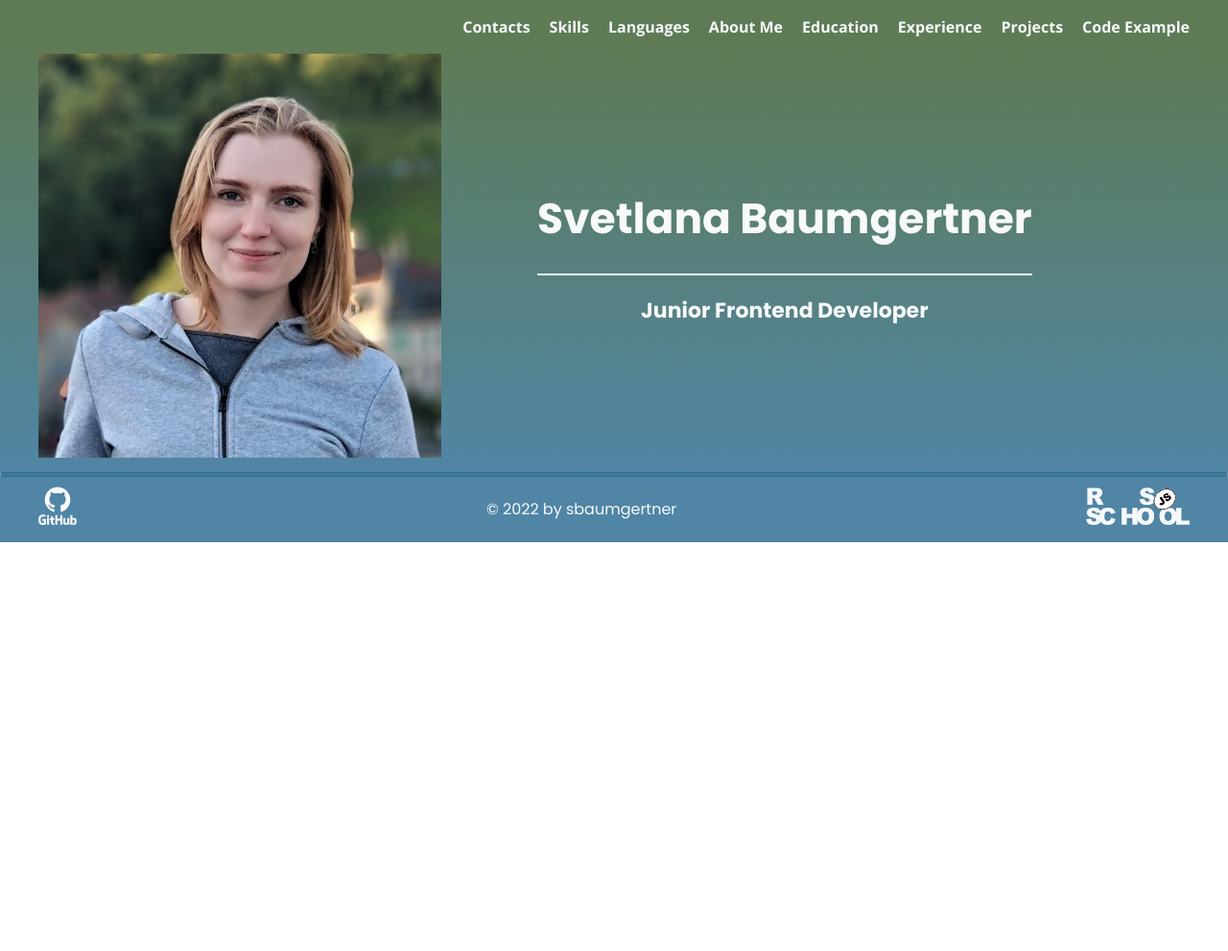
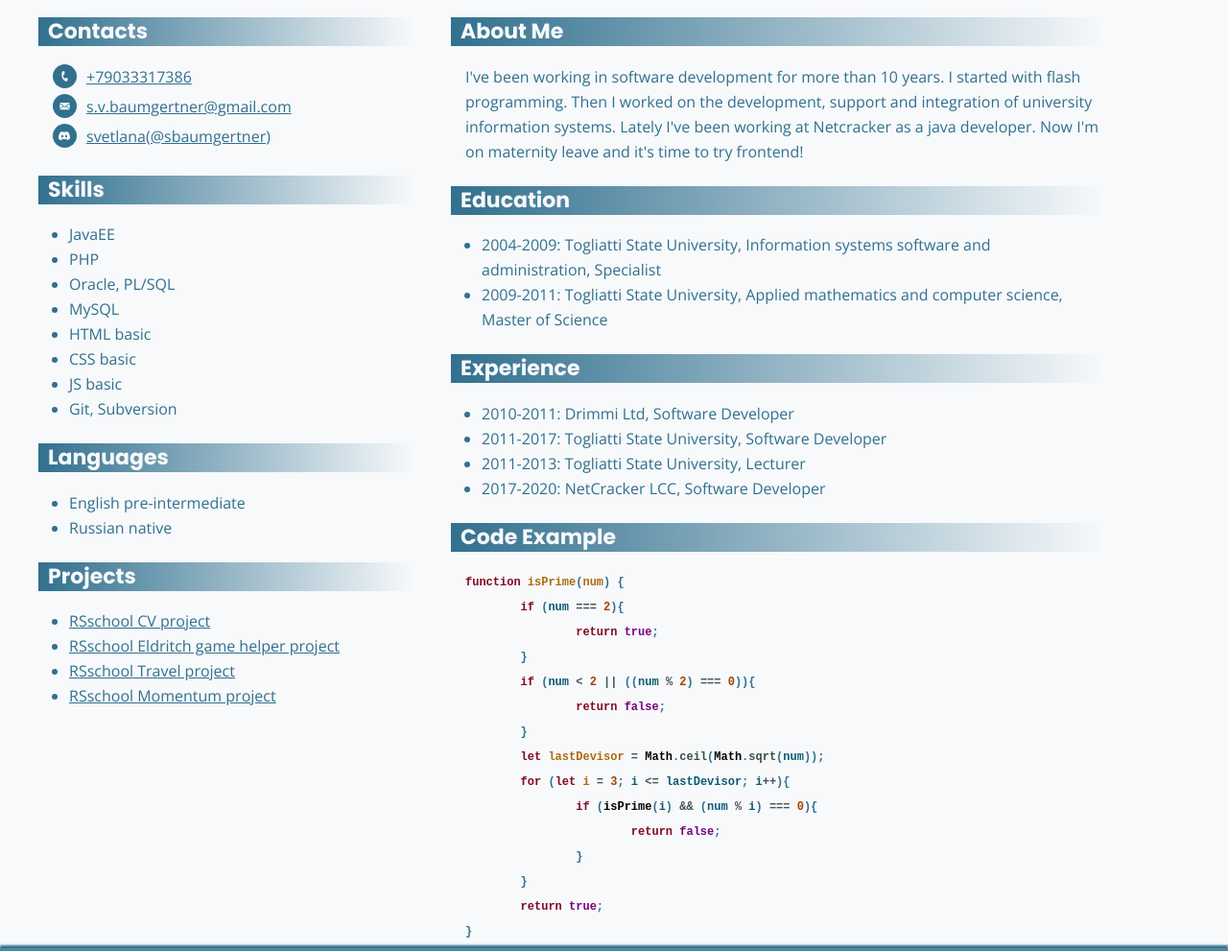
Before and after one commit to sbaumgertner/rsschool-cv, a website: page index.html in a window 1280 px wide. Shown: the top 991 px of the page at 96% size. Before the commit the page ends 800 px from the top, so only its background shows below. Drawn offline with nearby package versions, Linux system fonts and the light colour scheme.

```diff
--- a/index.html
+++ b/index.html
@@ -11,32 +11,130 @@
 		<link rel="icon" href="assets/img/web.ico">
 	</head>
 	<body>
-		<header class="header">
-			<div class="wrapper header__wrapper">
-				<nav class="header__navigation">
-					<ul class="navigation">
-						<li class="navigation__item"><a href="#contacts" class="navigation__link">Contacts</a></li>
-						<li class="navigation__item"><a href="#skills" class="navigation__link">Skills</a></li>
-						<li class="navigation__item"><a href="#languages" class="navigation__link">Languages</a></li>
-						<li class="navigation__item"><a href="#about-me" class="navigation__link">About Me</a></li>
-						<li class="navigation__item"><a href="#education" class="navigation__link">Education</a></li>
-						<li class="navigation__item"><a href="#experience" class="navigation__link">Experience</a></li>
-						<li class="navigation__item"><a href="#projects" class="navigation__link">Projects</a></li>
-						<li class="navigation__item"><a href="#code" class="navigation__link">Code Example</a></li>
-					</ul>
-				</nav>
-			</div>
-		</header>
-		<section class="profile">
-			<div class="wrapper profile__wrapper">
-				<img src="assets/img/ava2.jpg" class="profile__photo" alt="photo">
-				<div class="profile__title">
-					<h1>Svetlana Baumgertner</h1>
-					<hr class="profile__line">
-					<h3>Junior Frontend Developer</h3>
+		<main class="main">
+			<div class="wrapper main__wrapper">
+				<div class="left">
+					<section class="contacts" id="contacts">
+						<h2 class="section-title">Contacts</h2>
+						<div class="section-content">
+							<ul>
+								<li class="contacts__item">
+									<object type="image/svg+xml" data="./assets/img/ico_phone.svg">
+										Your browser does not support SVG
+									</object>
+									<a href="tel:+79033317386" class="li-link contacts__link">
+										+79033317386
+									</a>
+								</li>
+								<li class="contacts__item">
+									<object type="image/svg+xml" data="./assets/img/ico_mail.svg">
+										Your browser does not support SVG
+									</object>
+									<a href="mailto:s.v.baumgertner@gmail.com" class="li-link contacts__link">
+										s.v.baumgertner@gmail.com
+									</a>
+								</li>
+								<li class="contacts__item">
+									<object type="image/svg+xml" data="./assets/img/ico_discord.svg">
+										Your browser does not support SVG
+									</object>
+									<a href="https://discordapp.com/users/862428185937707039" class="li-link contacts__link">
+										svetlana(@sbaumgertner)
+									</a>
+								</li>
+							</ul>
+						</div>
+					</section>
+					<section class="skills" id="skills">
+						<h2 class="section-title">Skills</h2>
+						<div class="section-content">
+							<ul class="content-ul">
+								<li class="content-li">JavaEE</li>
+								<li class="content-li">PHP</li>
+								<li class="content-li">Oracle, PL/SQL</li>
+								<li class="content-li">MySQL</li>
+								<li class="content-li">HTML basic</li>
+								<li class="content-li">CSS basic</li>
+								<li class="content-li">JS basic</li>
+								<li class="content-li">Git, Subversion</li>
+							</ul>
+						</div>
+					</section>
+					<section class="languages" id="languages">
+						<h2 class="section-title">Languages</h2>
+						<div class="section-content">
+							<ul class="content-ul">
+								<li class="content-li">English pre-intermediate</li>
+								<li class="content-li">Russian native</li>
+							</ul>
+						</div>
+					</section>
+					<section class="projects" id="projects">
+						<h2 class="section-title">Projects</h2>
+						<div class="section-content">
+							<ul class="content-ul">
+								<li class="content-li"><a class="li-link" href="https://sbaumgertner.github.io/rsschool-cv/">RSschool CV project</a></li>
+								<li class="content-li"><a class="li-link" href="https://sbaumgertner.github.io/codejam-eldritch/">RSschool Eldritch game helper project</a></li>
+								<li class="content-li"><a class="li-link" href="https://rolling-scopes-school.github.io/sbaumgertner-JSFEPRESCHOOL2022Q2/travel/">RSschool Travel project</a></li>
+								<li class="content-li"><a class="li-link" href="https://rolling-scopes-school.github.io/sbaumgertner-JSFEPRESCHOOL2022Q2/momentum/">RSschool Momentum project</a></li>
+							</ul>
+						</div>
+					</section>
+				</div>
+				<div class="right">
+						<section class="about-me" id="about-me">
+							<h2 class="section-title">About Me</h2>
+							<div class="section-content">
+								I've been working in software development for more than 10 years.
+								 I started with flash programming. Then I worked on the development,
+								 support and integration of university information systems.
+								 Lately I've been working at Netcracker as a java developer.
+								 Now I'm on maternity leave and it's time to try frontend!
+							</div>
+						</section>
+						<section class="education" id="education">
+							<h2 class="section-title">Education</h2>
+							<div class="section-content">
+								<ul class="content-ul">
+									<li class="content-li">2004-2009: Togliatti State University, Information systems software and administration, Specialist</li>
+									<li class="content-li">2009-2011: Togliatti State University, Applied mathematics and computer science, Master of Science</li>
+								</ul>
+							</div>
+						</section>
+						<section class="experience" id="experience">
+							<h2 class="section-title">Experience</h2>
+							<div class="section-content">
+								<ul class="content-ul">
+									<li class="content-li">2010-2011: Drimmi Ltd, Software Developer</li>
+									<li class="content-li">2011-2017: Togliatti State University, Software Developer</li>
+									<li class="content-li">2011-2013: Togliatti State University, Lecturer</li>
+									<li class="content-li">2017-2020: NetCracker LCC, Software Developer</li>
+								</ul>
+							</div>
+						</section>
+						<section class="section" id="code">
+							<h2 class="section-title">Code Example</h2>
+							<div class="section-content">
+<pre><code class="code" data-language="javascript"><span class="cm-keyword">function</span> <span class="cm-def">isPrime</span>(<span class="cm-def">num</span>) {
+	<span class="cm-keyword">if</span> (<span class="cm-variable-2">num</span> <span class="cm-operator">===</span> <span class="cm-number">2</span>){
+		<span class="cm-keyword">return</span> <span class="cm-atom">true</span>;
+	}
+	<span class="cm-keyword">if</span> (<span class="cm-variable-2">num</span> <span class="cm-operator">&lt;</span> <span class="cm-number">2</span> <span class="cm-operator">||</span> ((<span class="cm-variable-2">num</span> <span class="cm-operator">%</span> <span class="cm-number">2</span>) <span class="cm-operator">===</span> <span class="cm-number">0</span>)){
+		<span class="cm-keyword">return</span> <span class="cm-atom">false</span>;
+	}
+	<span class="cm-keyword">let</span> <span class="cm-def">lastDevisor</span> <span class="cm-operator">=</span> <span class="cm-variable">Math</span>.<span class="cm-property">ceil</span>(<span class="cm-variable">Math</span>.<span class="cm-property">sqrt</span>(<span class="cm-variable-2">num</span>));
+	<span class="cm-keyword">for</span> (<span class="cm-keyword">let</span> <span class="cm-def">i</span> <span class="cm-operator">=</span> <span class="cm-number">3</span>; <span class="cm-variable-2">i</span> <span class="cm-operator">&lt;=</span> <span class="cm-variable-2">lastDevisor</span>; <span class="cm-variable-2">i</span><span class="cm-operator">++</span>){
+		<span class="cm-keyword">if</span> (<span class="cm-variable">isPrime</span>(<span class="cm-variable-2">i</span>) <span class="cm-operator">&amp;&amp;</span> (<span class="cm-variable-2">num</span> <span class="cm-operator">%</span> <span class="cm-variable-2">i</span>) <span class="cm-operator">===</span> <span class="cm-number">0</span>){
+			<span class="cm-keyword">return</span> <span class="cm-atom">false</span>;
+		}
+	}
+	<span class="cm-keyword">return</span> <span class="cm-atom">true</span>;
+}</code></pre>
+						</div>
+					</section>
 				</div>
 			</div>
-		</section>
+		</main>
 		<footer class="footer">
 			<div class="wrapper footer__wrapper">
 				<div class="footer__github">
```
